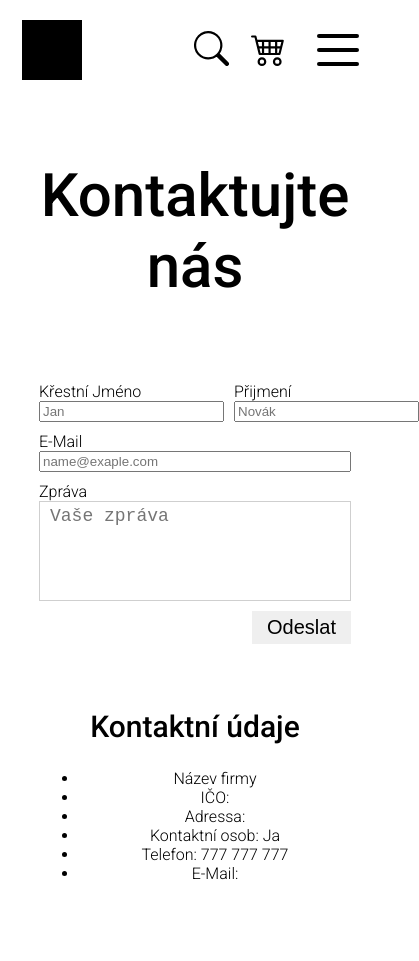
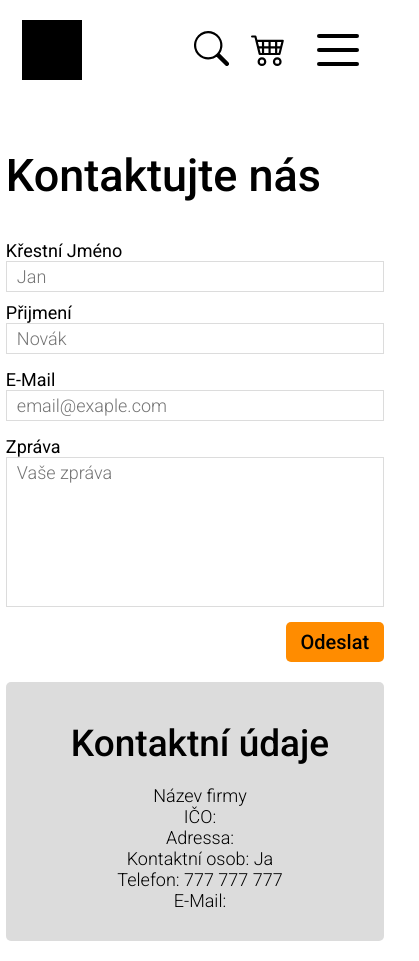
Before and after one commit to Sch3nky/3DShop, a Next.js app: page /kontakt in a window 390 px wide. Shown: the whole page, 419 px wide, since content can reach past the window. Before the commit the page ends 919 px from the top, so only its background shows below. Built offline with nearby package versions, Linux system fonts and the light colour scheme.

Commit message:
Update 3 13.12. 2022

```diff
--- a/lib/Kontakt/Form.tsx
+++ b/lib/Kontakt/Form.tsx
@@ -8,23 +8,23 @@ function Form() {
         <form className={styles.form}>
             <div className={styles.nameContainer}>
                 <div className={styles.input_container}>
-                    <label htmlFor="">Křestní Jméno</label>
-                    <input type="text" placeholder="Jan"/>
+                    <label htmlFor="FirstName">Křestní Jméno</label>
+                    <input type="text" placeholder="Jan" id="FirstName"/>
                 </div>
                 <div className={styles.input_container}>
-                    <label htmlFor="">Přijmení</label>
-                    <input type="text" placeholder="Novák"/>
+                    <label htmlFor="LastName">Přijmení</label>
+                    <input type="text" placeholder="Novák" id="LastName"/>
                 </div>
             </div>
 
             <div className={styles.input_container}>
-                <label htmlFor="">E-Mail</label>
-                <input type="text" placeholder="name@exaple.com"/>
+                <label htmlFor="email">E-Mail</label>
+                <input type="text" placeholder="email@exaple.com" id="email"/>
             </div>
 
             <div className={styles.input_container}>
-                <label htmlFor="">Zpráva</label>
-                <textarea placeholder="Vaše zpráva"></textarea>
+                <label htmlFor="message">Zpráva</label>
+                <textarea placeholder="Vaše zpráva" id="message"></textarea>
             </div>
 
             <div className={styles.submitContainer}>
--- a/pages/kontakt.tsx
+++ b/pages/kontakt.tsx
@@ -16,32 +16,41 @@ export default function Home2() {
           Kontaktujte nás
         </h1>
 
-        <section>
+        <section className={styles.form}>
           <Form />
         </section>
 
-        <section className='info'>
-          <h1>Kontaktní údaje</h1>
+
+        <section className={styles.info}>
+          <h2>Kontaktní údaje</h2>
+          <div className={styles.values}>
             <ul>
               <li>
                 Název firmy
               </li>
+
               <li>
                 IČO:
               </li>
+
               <li>
                 Adressa:
               </li>
+            </ul>
+            <ul>
               <li>
                 Kontaktní osob: Ja
               </li>
+
               <li>
                 Telefon: 777 777 777
               </li>
+
               <li>
                 E-Mail:
               </li>
             </ul>
+          </div>
         </section>
       </main>
 
--- a/styles/Kontakt/Form.module.scss
+++ b/styles/Kontakt/Form.module.scss
@@ -6,7 +6,7 @@
     display: flex;
     flex-direction: column;
     align-items: stretch;
-    gap: 10px;
+    gap: 15px;
 
     .input_container{
         flex-grow: 1;
@@ -14,12 +14,27 @@
         flex-direction: column;
         align-items: stretch;
         text-align: left;
-        input{
+        label{
+            font-size: 18px;
+            font-weight: 400;
+        }
+        input, textarea{
             flex-grow: 1;
+            padding: 4px 10px;
+            font-size: 18px;
+
+            border: 1px solid #dcdcdc;
+
+            resize: none;
+        }
+
+        textarea{
+            height: 150px;
         }
     }
 
     .nameContainer {
+        flex-grow: 1;
         width: 100%;
         position: relative;
 
@@ -31,21 +46,11 @@
 
     }
 
-    input[type="email"]{
-        width: 100%;
-        font-size: 18px;
-        border: none;
-        padding: 4px 10px;
-        border: 1px solid #cfcfcf;
-    }
-
-    textarea {
-        width: 100%;
-        height: 100px;
-        resize: none;
-        font-size: 18px;
-        padding: 4px 10px;
-        border: 1px solid #cfcfcf;
+    @media screen and (max-width: 540px) {
+        .nameContainer {
+            flex-direction: column;
+            align-items: stretch;
+        }
     }
 
     .submitContainer{
@@ -54,9 +59,17 @@
         justify-content: flex-end;
         input[type="submit"]{
             font-size: 20px;
+            font-weight: 500;
             border: none;
 
-            padding: 5px 15px;
+            padding: 8px 15px;
+
+            background-color: #ff8c00;
+
+            border-radius: 5px;
+            &:hover{
+                opacity: 60%;
+            }
         }
     }
 
--- a/styles/Kontakt/Kontakt.module.scss
+++ b/styles/Kontakt/Kontakt.module.scss
@@ -1,29 +1,126 @@
 .main{
-    width: 70%;
-    margin: 20px auto;
+    width: 90%;
+    margin: 50px auto 20px auto;
     position: relative;
-    text-align: center;
 
-    display: flex;
-    flex-direction: column;
+    display: grid;
+    grid-template-columns: 2fr 1fr;
+    grid-template-rows: 124px auto;
     gap: 40px;
 
     .headline{
-        font-size: 60px;
-        margin: 40px 0px;
+        font-size: 55px;
+        margin: 30px 0px;
     }
-    h1{
-        font-size: 30px;
+
+    @media screen and (max-width: 630px) {
+        .headline{
+            font-size: 8.7vw;
+            margin: 4.8vw 0px;
+        }
+    }
+
+    @media screen and (max-width: 530px) {
+        .headline{
+            font-size: 45px;
+            margin: 4.8vw 0px;
+        }
+    }
+
+    .form{
+        grid-row-start: 2;
     }
 
     .info {
-        text-align: left;
+        grid-column-start: 2;
+        grid-row-start: 1;
+        grid-row-end: 3;
 
+        background-color: #dcdcdc;
+
+        border-radius: 5px;
+
+        padding: 0px 40px;
+
+        display: grid;
+        grid-template-columns: 1fr;
+        grid-template-rows: 124px auto;
+        gap: 40px;
+        h2{
+            font-size: 37px;
+            margin: auto 0px;
+
+            height: fit-content;
+        }
+
+        .values{
+            ul{
+                list-style: none;
+                margin: 0;
+                padding-left: 0px;
+                font-size: 18px;
+            }
+        }
+
+        @media screen and (max-width: 330px) {
+            h2 {
+                font-size: 30px;
+            }
+        }
+    }
+
+    @media screen and (max-width: 1180px) {
+        .info {
+            padding: 0px 20px;
+        }
+    }
+
+    @media screen and (max-width: 940px) {
+        .info {
+            max-width: 100%;
+            width: 500px;
+            text-align: center;
+            margin: 0 auto;
+            grid-column-start:auto;
+            grid-row-start: auto;
+            grid-row-end: auto;
+            grid-template-rows: none;
+            gap: 20px;
+            padding: 40px 10px 30px 20px;
+        }
+    }
+
+    @media screen and (max-width: 540px) {
+        .info {
+            width: 100%;
+        }
     }
 }
 
 @media screen and (max-width: 1030px) {
     .main {
-        width: 80%;
+        width: 95%;
     }
 }
+
+@media screen and (max-width: 940px) {
+    .main {
+        grid-template-columns: 1fr;
+        grid-template-rows: none;
+    }
+}
+
+@media screen and (max-width: 630px) {
+    .main {
+        margin: 8vw auto 20px auto;
+        gap: 6.3vw
+    }
+}
+
+@media screen and (max-width: 530px) {
+    .main {
+        margin: 30px auto 20px auto;
+        width: 97%;
+        gap: 20px
+    }
+}
--- a/styles/globals.css
+++ b/styles/globals.css
@@ -1,6 +1,14 @@
 
-@import url('https://fonts.googleapis.com/css2?family=Noto+Sans+JP:wght@400;500;700&family=Roboto:wght@300;500;700&display=swap');
+@import url('https://fonts.googleapis.com/css2?family=Noto+Sans+JP:wght@400;500;700&family=Roboto:wght@300;400;500;700&display=swap');
 
+
+/*
+Colors:
+  #000000
+  #FFFFFF
+  #dcdcdc
+  #ff8c00
+*/
 html,
 body {
   padding: 0;
@@ -29,6 +37,11 @@ a:hover {
   opacity: 50%;
 }
 
+input, textarea, input::placeholder, textarea::placeholder{
+  font-family: 'Roboto', sans-serif;
+  font-weight: 300;
+}
+
 * {
   box-sizing: border-box;
 }
```
Also changed, not shown: pages/produkty/index.tsx (+72 -0 lines). Lines whose indentation alone changed are shown as unchanged.
